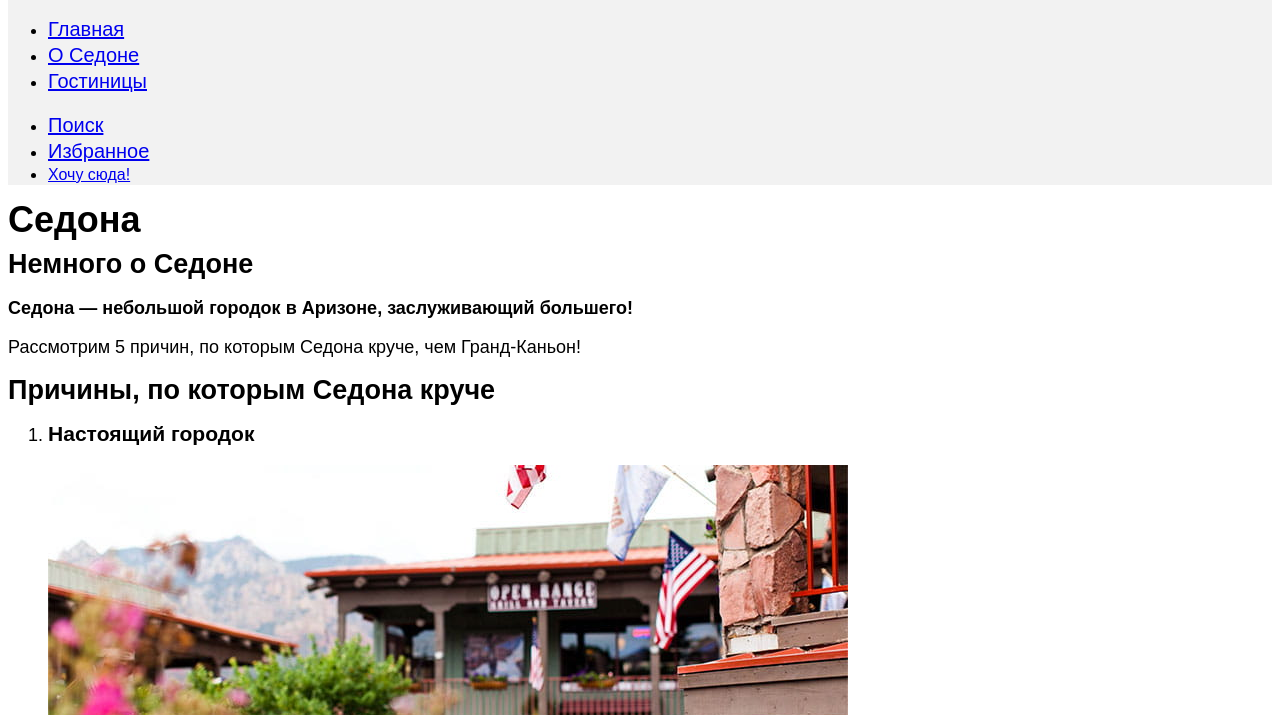
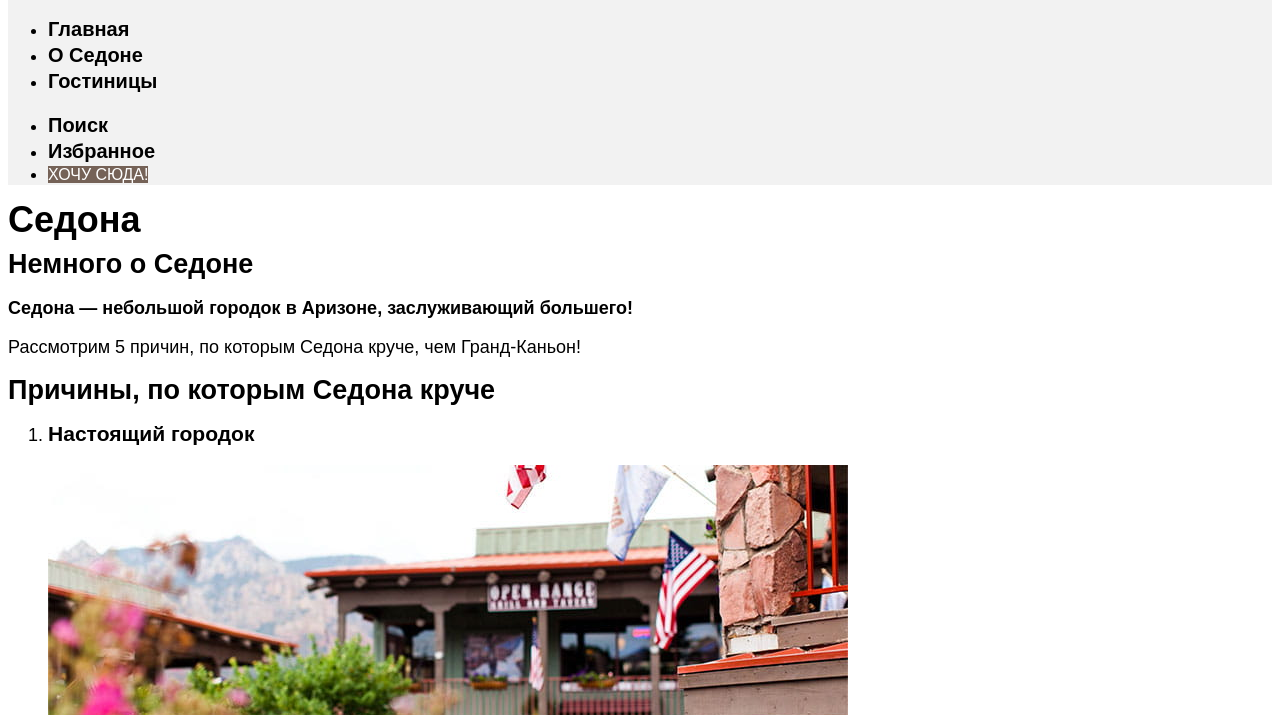
Before and after one commit to htmlacademy-htmlcss/1853053-sedona-33, a plain HTML site: page index.html in a window 1280 px wide. Shown: the part 85-800 px from the top of the page. Drawn offline with Linux system fonts and the light colour scheme.

Commit message:
Добавляет CSS-стили для класса navigation-user

```diff
--- a/styles/styles.css
+++ b/styles/styles.css
@@ -27,8 +27,17 @@ body {
 .navigation-link {
   font-size: 20px;
   line-height: 26px;
+  color:inherit;
+  font-weight: 700;
+  text-align: center;
+  text-decoration: none;
 }
 .navigation-user {
   font-size: 16px;
   line-height: 20px;
+  text-align: center;
+  color:#FFFFFF ;
+  background-color: #756257;
+  text-decoration: none;
+  text-transform: uppercase;
 }
```
